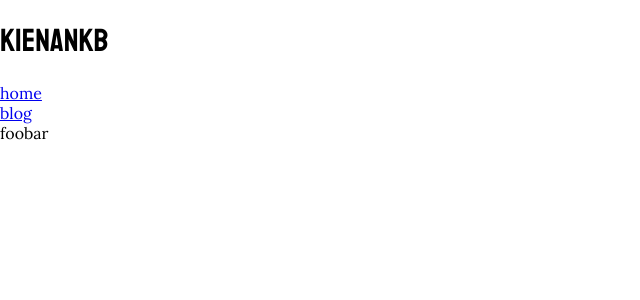
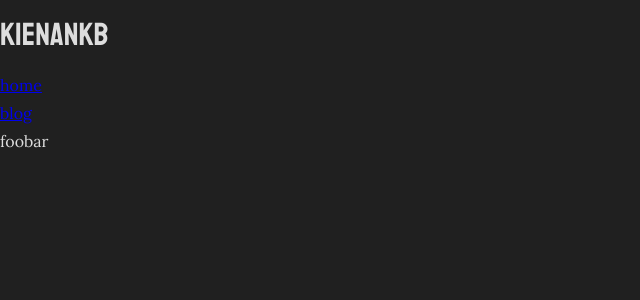
Before and after one commit to kienankb/website, a Next.js app: page / in a window 1280 px wide. Shown: the top 300 px of the page, without its empty margins (0-640 px from the left). Built offline with nearby package versions, Linux system fonts and the light colour scheme.

Commit message:
test some dark mode colors

```diff
--- a/styles/globals.css
+++ b/styles/globals.css
@@ -22,6 +22,8 @@ html,
 body {
   padding: 0;
   margin: 0;
+  color: #dddddd;
+  background-color: #202020;
 }
 
 a {
@@ -34,6 +36,7 @@ h1, h2, h3, h4, h5, h6 {
 
 body, p {
   font-family: 'Lora';
+  line-height: 175%;
 }
 
 * {
```
